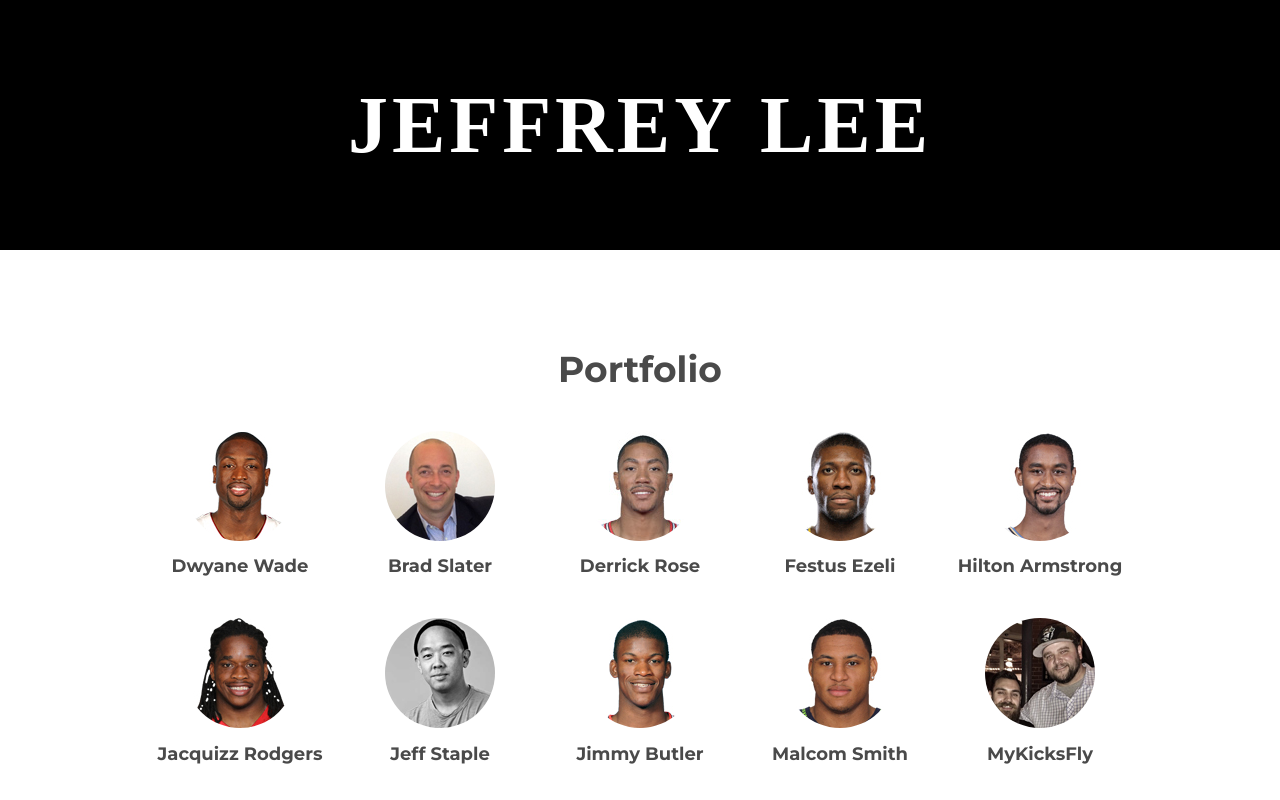
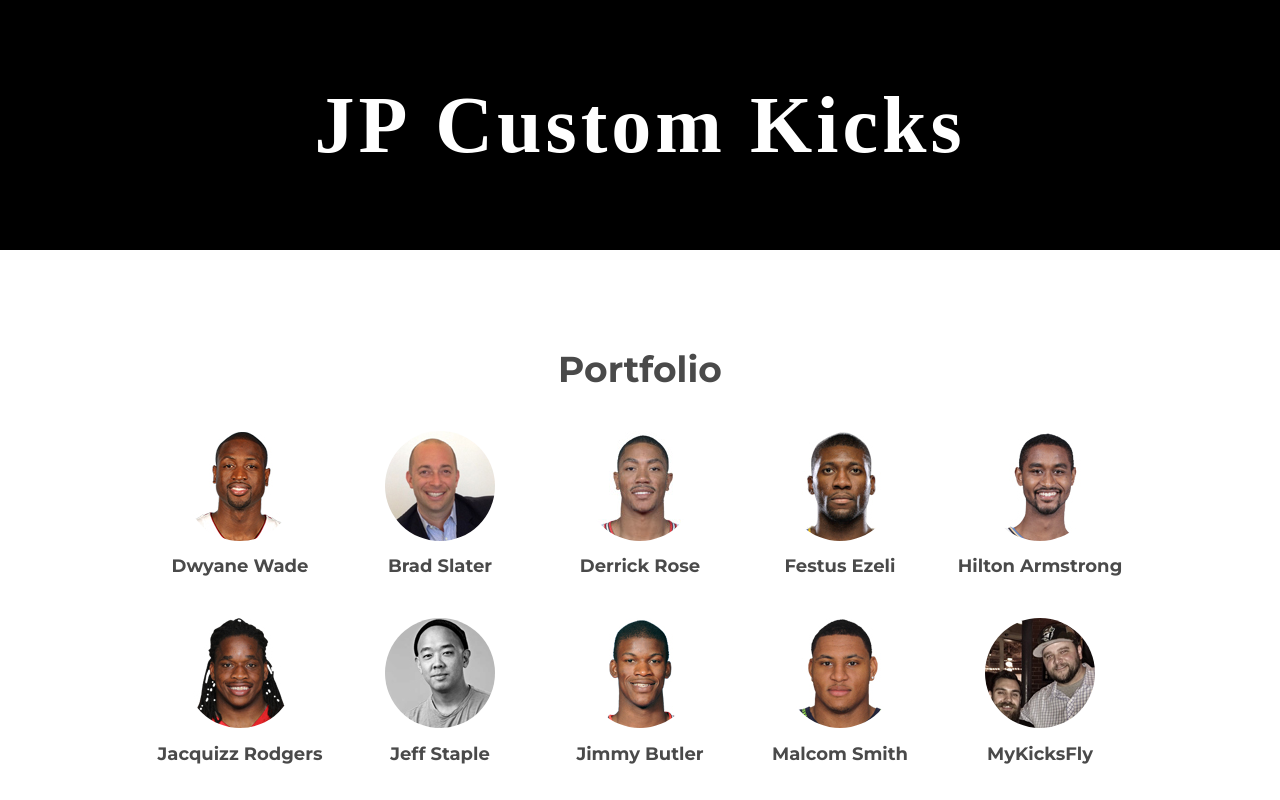
Before and after one commit to heysusgarcia/jp, a plain HTML site: page index.html in a window 1280 px wide. Shown: the top 800 px of the page. Drawn offline with nearby package versions, Linux system fonts and the light colour scheme.

Commit message:
Update index.html

```diff
--- a/index.html
+++ b/index.html
@@ -8,7 +8,7 @@
     <meta name="author" content="">
     <link rel="shortcut icon" href="assets/ico/favicon.ico">
 
-    <title>Jeffrey Lee</title>
+    <title>JP Custom Kicks</title>
 
     <!-- Bootstrap core CSS -->
     <link href="assets/css/bootstrap.css" rel="stylesheet">
@@ -34,7 +34,7 @@
 	    <!-- <div class="container">
 			<div class="row">
 				<div class="col-lg-12"> -->
-					<i class="fa"><h1>JEFFREY LEE</h1></i>
+					<i class="fa"><h1>JP Custom Kicks</h1></i>
 				<!-- </div> -->
 			<!-- </div><! --/row -->
 	    <!-- </div> <!-- /container -->
```
